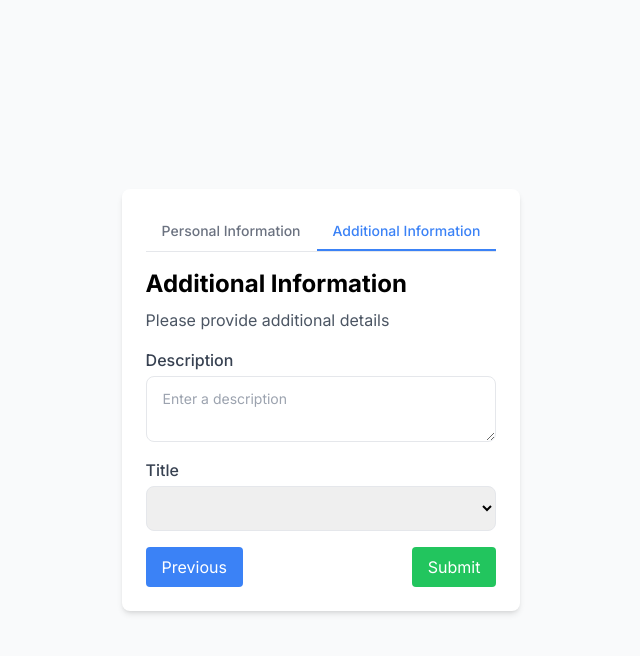
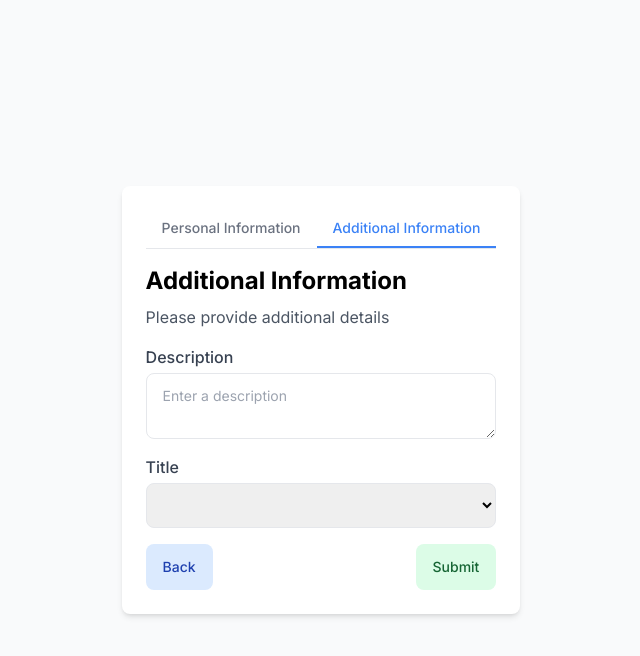
Before and after one commit to bimamib/form-builder, a Vue app: page / in a window 1280 px wide. Both pictures are taken after typing "Sample" into the empty fields and a click on the button "Additional Information". Shown: the top 656 px of the page, without its empty margins (319-959 px from the left). Built offline with nearby package versions, Linux system fonts and the light colour scheme.

Commit message:
Ubah color button

```diff
--- a/src/components/MultiStepForm.vue
+++ b/src/components/MultiStepForm.vue
@@ -31,21 +31,21 @@
         <button
           v-if="currentStep > 1"
           @click="prevStep"
-          class="bg-blue-500 text-white px-4 py-2 rounded hover:bg-blue-600"
+          class="py-3 px-4 inline-flex items-center gap-x-2 text-sm font-medium rounded-lg border border-transparent bg-blue-100 text-blue-800 hover:bg-blue-200 focus:outline-none focus:bg-blue-200 disabled:opacity-50 disabled:pointer-events-none"
         >
-          Previous
+          Back
         </button>
         <button
           v-if="currentStep < totalSteps"
           @click="nextStep"
-          class="bg-blue-500 text-white px-4 py-2 rounded hover:bg-blue-600"
+          class="py-3 px-4 inline-flex items-center gap-x-2 text-sm font-medium rounded-lg border border-transparent bg-blue-100 text-blue-800 hover:bg-blue-200 focus:outline-none focus:bg-blue-200 disabled:opacity-50 disabled:pointer-events-none"
         >
           Next
         </button>
         <button
           v-if="currentStep === totalSteps"
           type="submit"
-          class="bg-green-500 text-white px-4 py-2 rounded hover:bg-green-600"
+          class="py-3 px-4 inline-flex items-center gap-x-2 text-sm font-medium rounded-lg border border-transparent bg-green-100 text-green-800 hover:bg-green-200 focus:outline-none focus:bg-green-200 disabled:opacity-50 disabled:pointer-events-none"
         >
           Submit
         </button>
```
